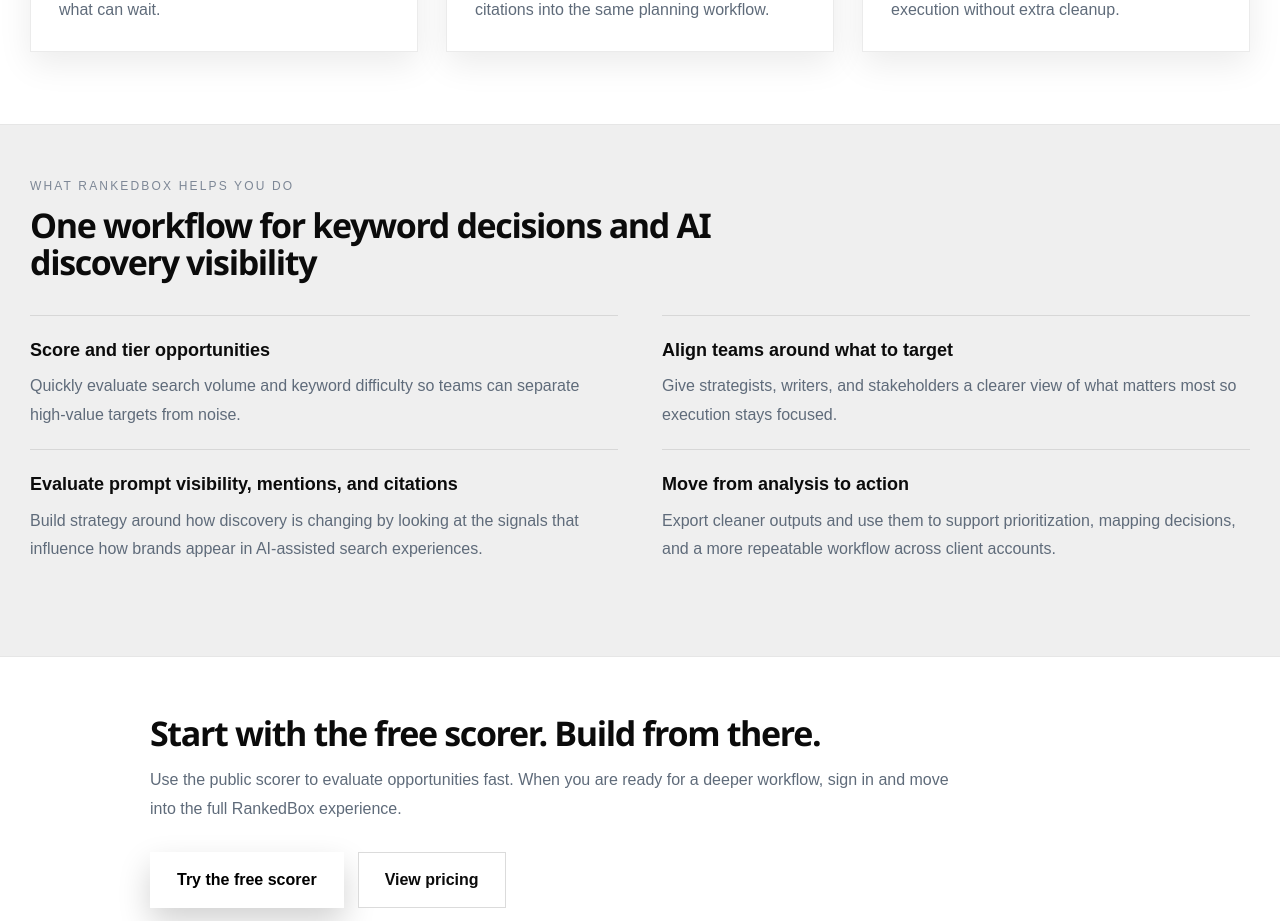
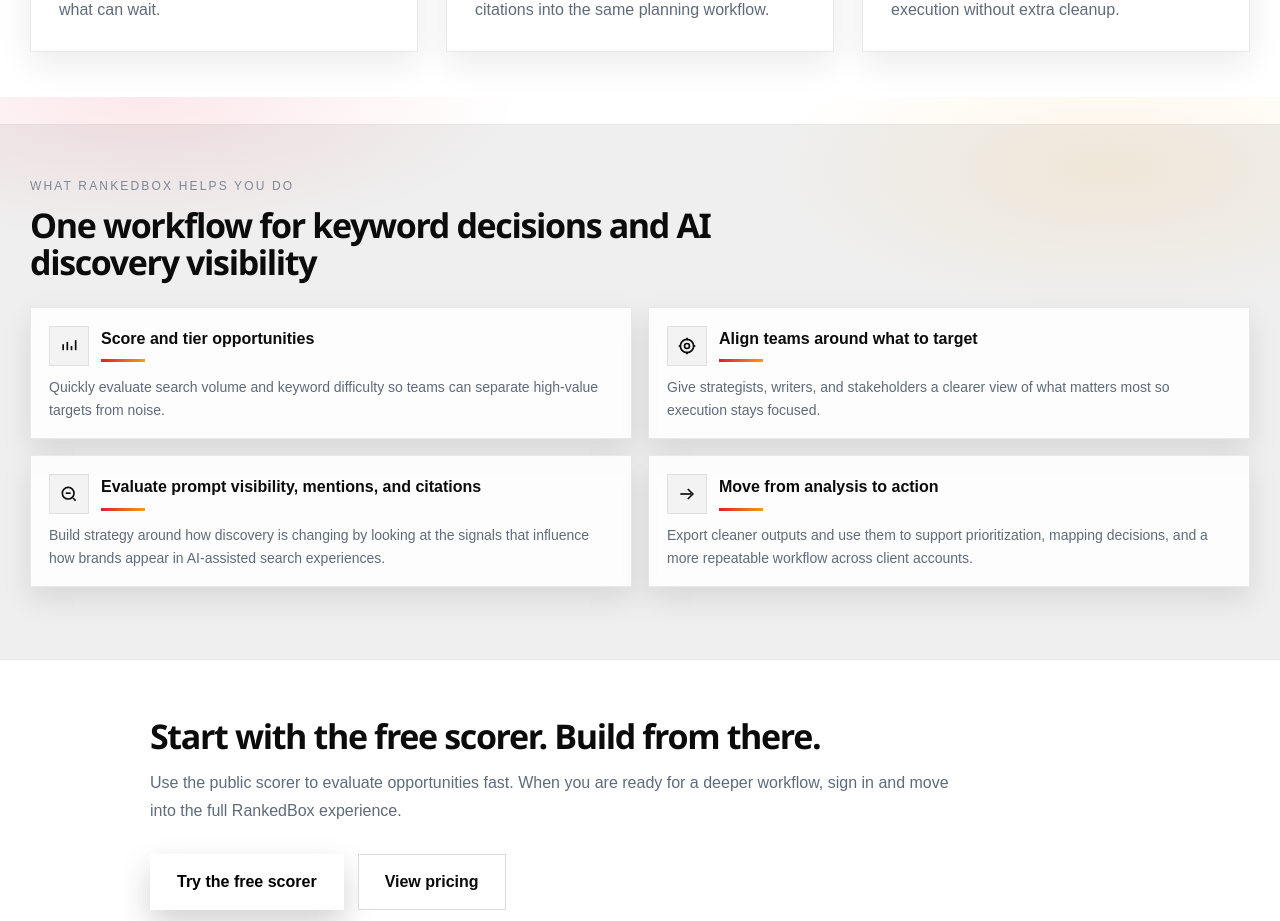
Before and after one commit to growthghost/kwapp, a Next.js app in the folder web/: page / in a window 1280 px wide. Shown: the part 1120-2041 px from the top of the page. Built offline with nearby package versions, Linux system fonts and the light colour scheme.

Commit message:
Homepage_v5.3_Update section 2

```diff
--- a/web/src/app/page.js
+++ b/web/src/app/page.js
@@ -275,7 +275,7 @@ export default function HomePage() {
       </section>
 
             {/* SECTION 2 */}
-      <section className="rb-home-band-alt">
+      <section className="rb-home-band-alt rb-home-s2">
         <div className="rb-home-inner">
           <div className="rb-home-kicker">WHAT RANKEDBOX HELPS YOU DO</div>
 
@@ -283,50 +283,89 @@ export default function HomePage() {
             One workflow for keyword decisions and AI discovery visibility
           </h2>
 
-          <div className="rb-home-two-col">
+          <div className="rb-home-s2-grid">
+            <div className="rb-home-s2-card">
+              <div className="rb-home-s2-top">
+                <div className="rb-home-s2-icon" aria-hidden="true">
+                  <svg viewBox="0 0 24 24" fill="none">
+                    <path d="M5 17V10" stroke="currentColor" strokeWidth="2" />
+                    <path d="M10 17V7" stroke="currentColor" strokeWidth="2" />
+                    <path d="M15 17V12" stroke="currentColor" strokeWidth="2" />
+                    <path d="M20 17V5" stroke="currentColor" strokeWidth="2" />
+                  </svg>
+                </div>
                 <div>
-              <div className="rb-home-line-item">
-                <div className="rb-home-line-title">
-                  Score and tier opportunities
+                  <div className="rb-home-s2-title">Score and tier opportunities</div>
+                  <div className="rb-home-s2-accent" aria-hidden="true" />
                 </div>
-                <div className="rb-home-line-copy">
-                  Quickly evaluate search volume and keyword difficulty so teams
-                  can separate high-value targets from noise.
+              </div>
+              <div className="rb-home-s2-copy">
+                Quickly evaluate search volume and keyword difficulty so teams can separate
+                high-value targets from noise.
               </div>
             </div>
 
-              <div className="rb-home-line-item">
-                <div className="rb-home-line-title">
-                  Evaluate prompt visibility, mentions, and citations
+            <div className="rb-home-s2-card">
+              <div className="rb-home-s2-top">
+                <div className="rb-home-s2-icon" aria-hidden="true">
+                  <svg viewBox="0 0 24 24" fill="none">
+                    <circle cx="12" cy="12" r="8" stroke="currentColor" strokeWidth="2" />
+                    <circle cx="12" cy="12" r="3" stroke="currentColor" strokeWidth="2" />
+                    <path d="M12 2v3" stroke="currentColor" strokeWidth="2" />
+                    <path d="M22 12h-3" stroke="currentColor" strokeWidth="2" />
+                    <path d="M12 22v-3" stroke="currentColor" strokeWidth="2" />
+                    <path d="M2 12h3" stroke="currentColor" strokeWidth="2" />
+                  </svg>
                 </div>
-                <div className="rb-home-line-copy">
-                  Build strategy around how discovery is changing by looking at
-                  the signals that influence how brands appear in AI-assisted
-                  search experiences.
+                <div>
+                  <div className="rb-home-s2-title">Align teams around what to target</div>
+                  <div className="rb-home-s2-accent" aria-hidden="true" />
                 </div>
+              </div>
+              <div className="rb-home-s2-copy">
+                Give strategists, writers, and stakeholders a clearer view of what matters most so
+                execution stays focused.
               </div>
             </div>
 
+            <div className="rb-home-s2-card">
+              <div className="rb-home-s2-top">
+                <div className="rb-home-s2-icon" aria-hidden="true">
+                  <svg viewBox="0 0 24 24" fill="none">
+                    <circle cx="11" cy="11" r="7" stroke="currentColor" strokeWidth="2" />
+                    <path d="M20 20l-3.2-3.2" stroke="currentColor" strokeWidth="2" />
+                    <path d="M8 11h6" stroke="currentColor" strokeWidth="2" />
+                  </svg>
+                </div>
                 <div>
-              <div className="rb-home-line-item">
-                <div className="rb-home-line-title">
-                  Align teams around what to target
+                  <div className="rb-home-s2-title">
+                    Evaluate prompt visibility, mentions, and citations
                   </div>
-                <div className="rb-home-line-copy">
-                  Give strategists, writers, and stakeholders a clearer view of
-                  what matters most so execution stays focused.
+                  <div className="rb-home-s2-accent" aria-hidden="true" />
+                </div>
+              </div>
+              <div className="rb-home-s2-copy">
+                Build strategy around how discovery is changing by looking at the signals that
+                influence how brands appear in AI-assisted search experiences.
               </div>
             </div>
 
-              <div className="rb-home-line-item">
-                <div className="rb-home-line-title">
-                  Move from analysis to action
+            <div className="rb-home-s2-card">
+              <div className="rb-home-s2-top">
+                <div className="rb-home-s2-icon" aria-hidden="true">
+                  <svg viewBox="0 0 24 24" fill="none">
+                    <path d="M4 12h13" stroke="currentColor" strokeWidth="2" />
+                    <path d="M13 6l6 6-6 6" stroke="currentColor" strokeWidth="2" />
+                  </svg>
                 </div>
-                <div className="rb-home-line-copy">
-                  Export cleaner outputs and use them to support prioritization,
-                  mapping decisions, and a more repeatable workflow across
-                  client accounts.
+                <div>
+                  <div className="rb-home-s2-title">Move from analysis to action</div>
+                  <div className="rb-home-s2-accent" aria-hidden="true" />
                 </div>
+              </div>
+              <div className="rb-home-s2-copy">
+                Export cleaner outputs and use them to support prioritization, mapping decisions,
+                and a more repeatable workflow across client accounts.
               </div>
             </div>
           </div>
```
Lines whose indentation alone changed are shown as unchanged.
